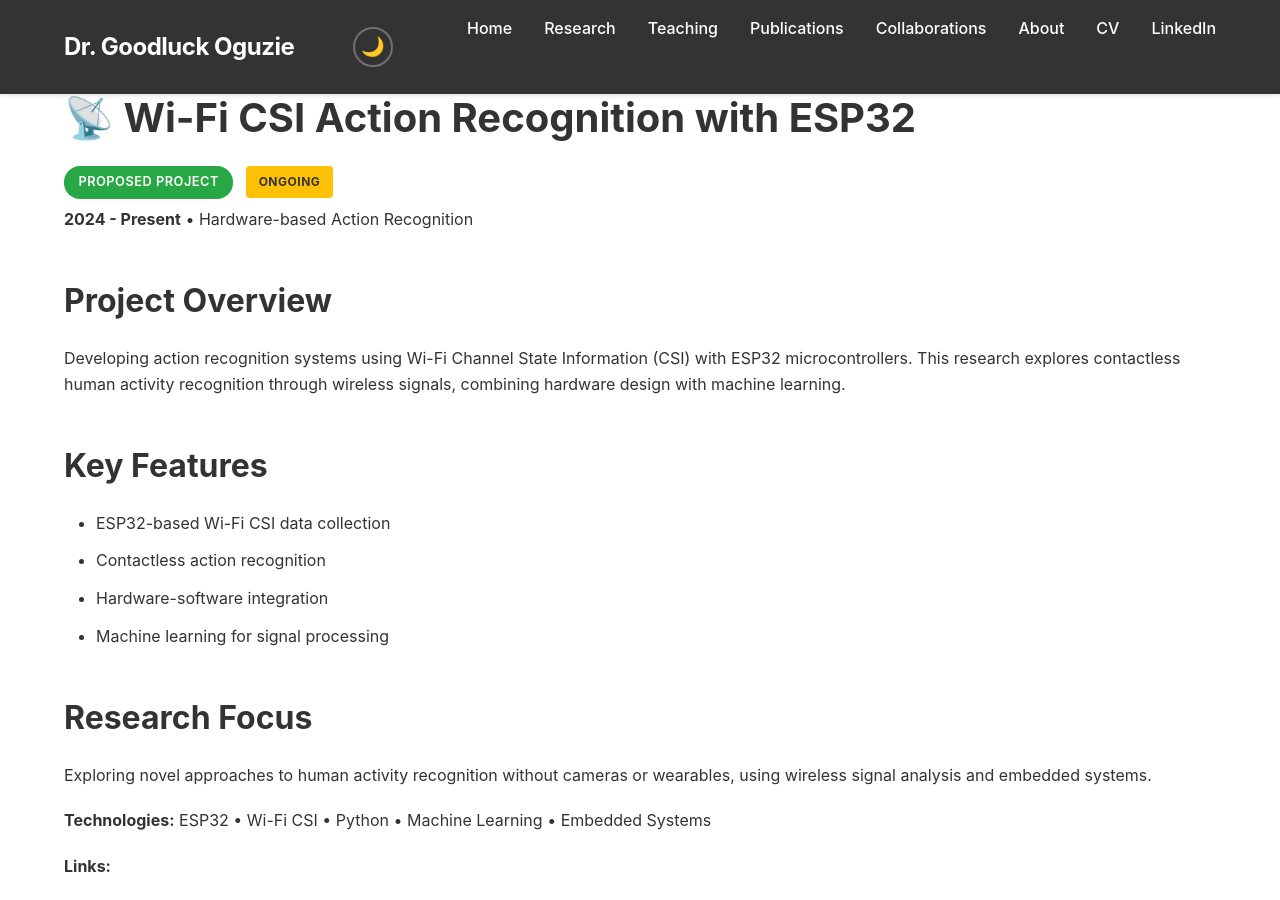
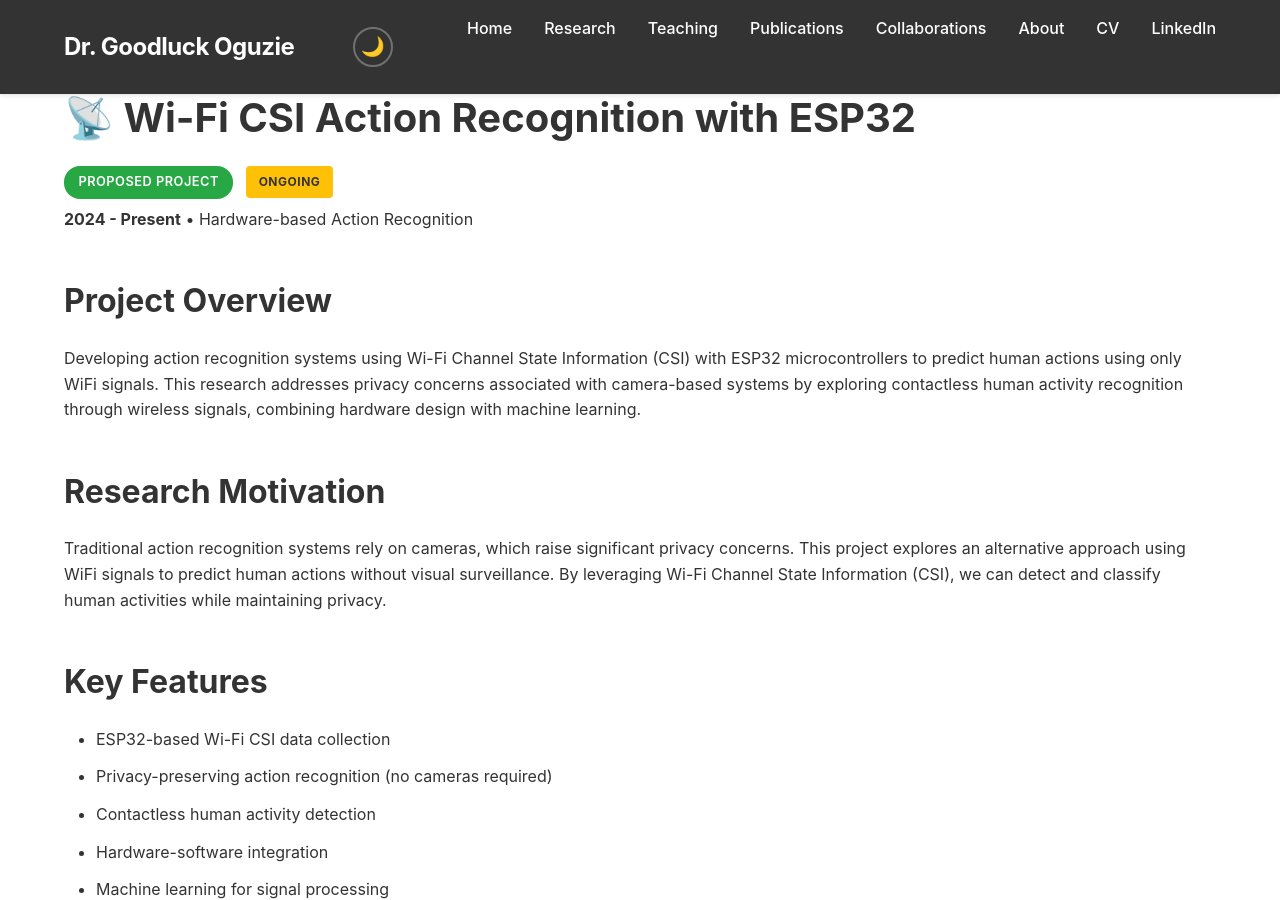
Before and after one commit to goodluckoguzie/goodluckoguzie.github.io, a Jekyll site: the page built from projects/action-recognition.md, in a window 1280 px wide and 900 px high. Built offline with Jekyll 4.4.1, drawn with Linux system fonts in a browser that asks for light colours; some of the changed text lies outside the part shown.

Commit message:
Update Wi-Fi CSI Action Recognition description: emphasize privacy concerns and WiFi challenges

```diff
--- a/projects/action-recognition.md
+++ b/projects/action-recognition.md
@@ -13,20 +13,37 @@
 
 ## Project Overview
 
-Developing action recognition systems using Wi-Fi Channel State Information (CSI) with ESP32 microcontrollers. This research explores contactless human activity recognition through wireless signals, combining hardware design with machine learning.
+Developing action recognition systems using Wi-Fi Channel State Information (CSI) with ESP32 microcontrollers to predict human actions using only WiFi signals. This research addresses privacy concerns associated with camera-based systems by exploring contactless human activity recognition through wireless signals, combining hardware design with machine learning.
+
+## Research Motivation
+
+Traditional action recognition systems rely on cameras, which raise significant privacy concerns. This project explores an alternative approach using WiFi signals to predict human actions without visual surveillance. By leveraging Wi-Fi Channel State Information (CSI), we can detect and classify human activities while maintaining privacy.
 
 ## Key Features
 
 <ul>
   <li>ESP32-based Wi-Fi CSI data collection</li>
-  <li>Contactless action recognition</li>
+  <li>Privacy-preserving action recognition (no cameras required)</li>
+  <li>Contactless human activity detection</li>
   <li>Hardware-software integration</li>
   <li>Machine learning for signal processing</li>
 </ul>
 
+## Research Challenges
+
+WiFi-based action recognition faces several technical challenges:
+
+<ul>
+  <li><strong>Noise Interference:</strong> WiFi signals are susceptible to environmental noise, interference from other devices, and multipath propagation effects</li>
+  <li><strong>Signal Variability:</strong> CSI data can vary significantly due to environmental factors, device positioning, and signal attenuation</li>
+  <li><strong>Feature Extraction:</strong> Identifying meaningful features from raw CSI data that correlate with human actions</li>
+  <li><strong>Real-time Processing:</strong> Achieving low-latency action recognition suitable for practical applications</li>
+  <li><strong>Robustness:</strong> Developing models that generalize across different environments and device configurations</li>
+</ul>
+
 ## Research Focus
 
-Exploring novel approaches to human activity recognition without cameras or wearables, using wireless signal analysis and embedded systems.
+Exploring novel approaches to human activity recognition without cameras or wearables, using wireless signal analysis and embedded systems. The goal is to develop a privacy-preserving solution that can accurately predict human actions using only WiFi signals, while addressing the inherent challenges of noise interference and signal variability.
 
 <p><strong>Technologies:</strong> ESP32 • Wi-Fi CSI • Python • Machine Learning • Embedded Systems</p>
 
```
Also changed, not shown: portfolio.md (+1 -1 lines).
